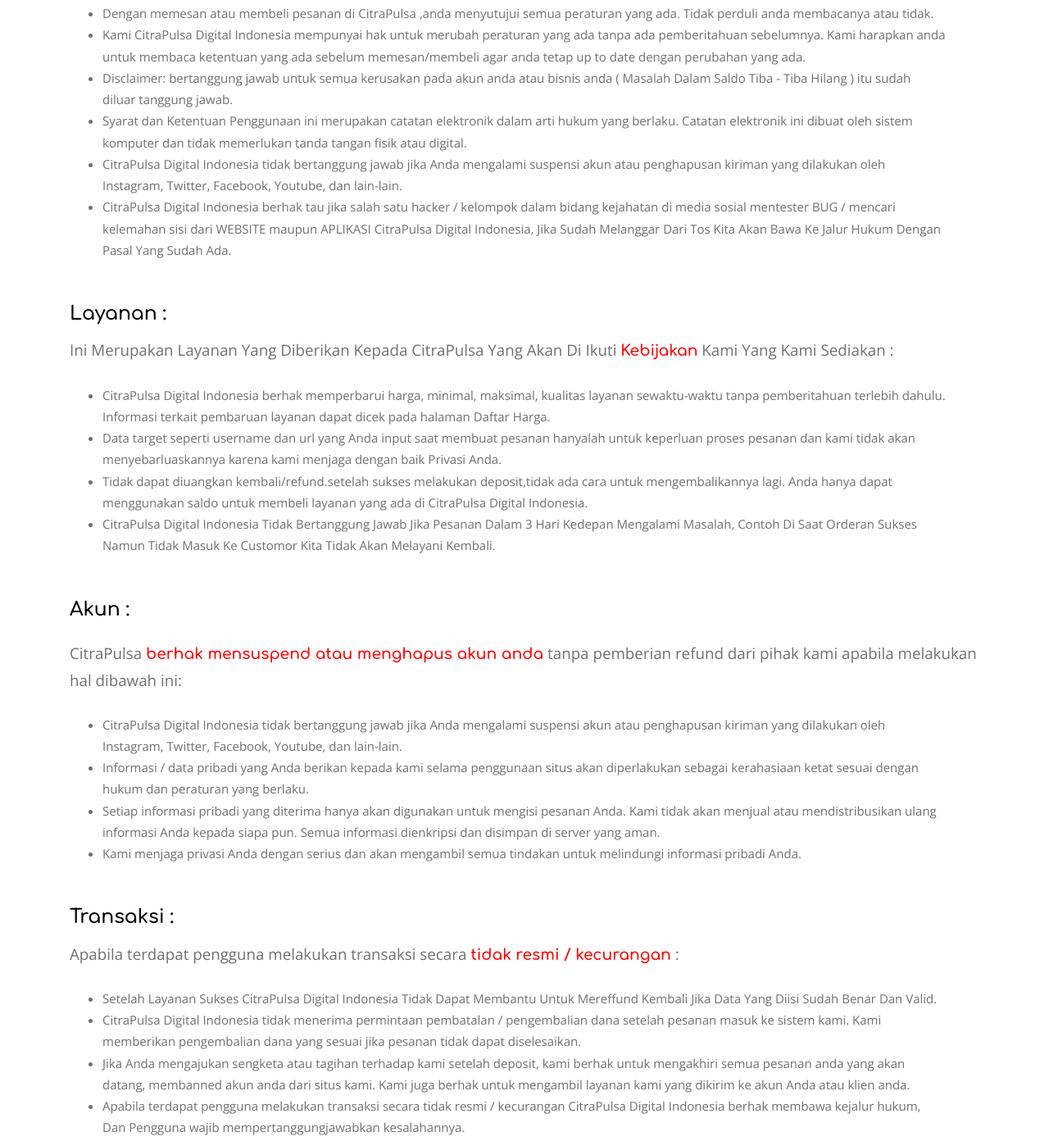
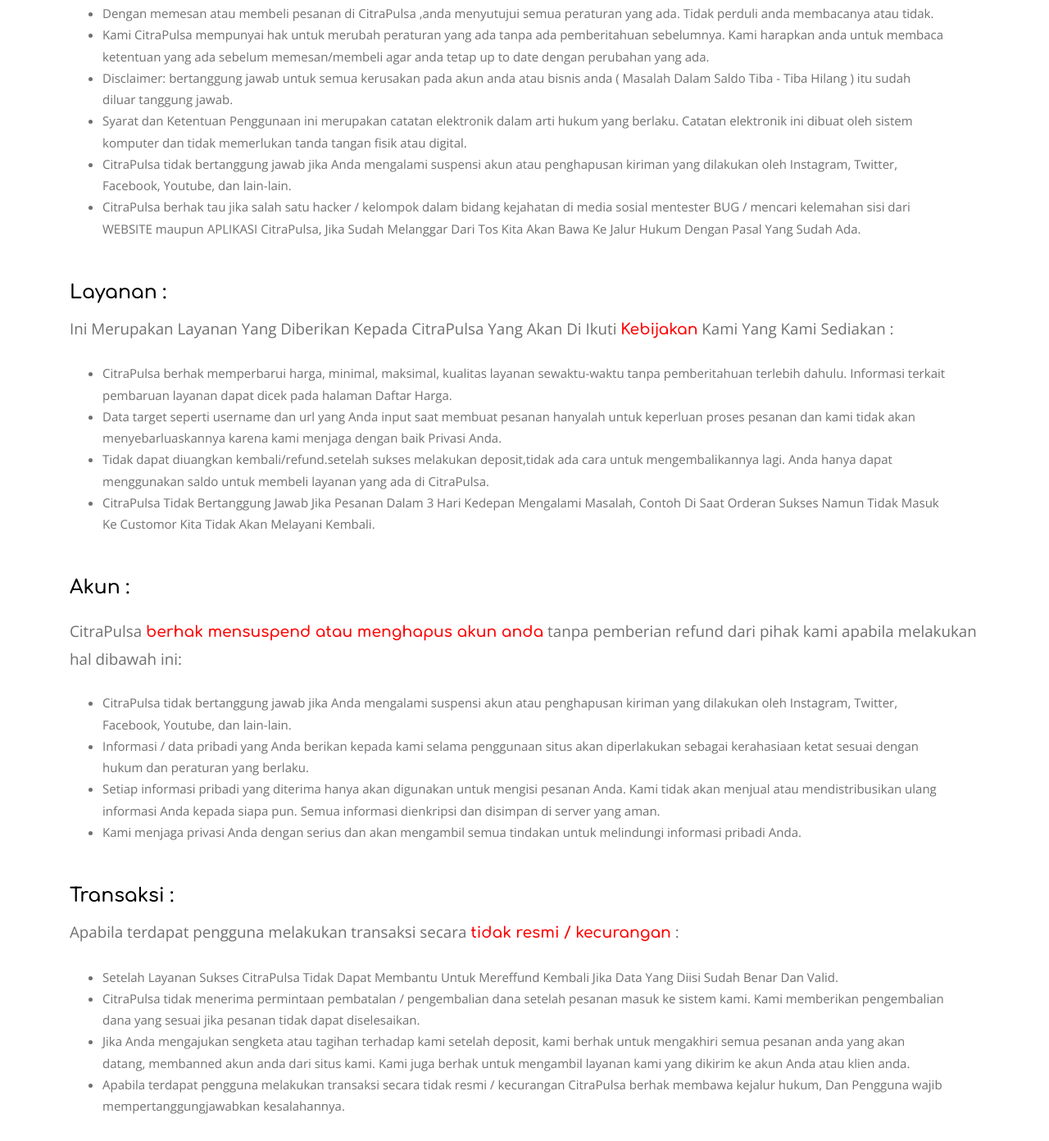
Before and after one commit to ivv1314/ivv1314.github.io, a plain HTML site: page tos.html in a window 1280 px wide. Shown: the part 779-2171 px from the top of the page at 82% size. Drawn offline with nearby package versions, Linux system fonts and the light colour scheme.

Commit message:
feat: update text

```diff
--- a/tos.html
+++ b/tos.html
@@ -7,7 +7,7 @@
 	<meta name="viewport" content="width=device-width, initial-scale=1, shrink-to-fit=no">
 
 	<!-- SEO Meta description -->
-	<meta name="description" content=CitraPulsa Digital Indonesia ~ Distributor Pulsa PPOB
+	<meta name="description" content=CitraPulsa ~ Distributor Pulsa PPOB
 		Terlengkap Dan Menyediakan H2H Termurah.>
 	<meta name="author" content=CitraPulsa>
 
@@ -16,7 +16,7 @@
 	<meta property="og:site" content=. /> <!-- website link -->
 	<meta property="og:title" content=CitraPulsa ~ Panel SMM Indonesia &amp; Distributor Pulsa PPOB Termurah Dan Penyedia
 		H2H /> <!-- title shown in the actual shared post -->
-	<meta property="og:description" content=CitraPulsa Digital Indonesia ~ Distributor Pulsa
+	<meta property="og:description" content=CitraPulsa ~ Distributor Pulsa
 		PPOB Terlengkap Dan Menyediakan H2H Termurah. /> <!-- description shown in the actual shared post -->
 	<meta property="og:image" content=storage/20200612_194908.png /> <!-- image link, make sure it's jpg -->
 	<meta property="og:url" content=. /> <!-- where do you want your post to link to -->
@@ -137,7 +137,7 @@
 							<ul style="list-style-type: disc;">
 								<li>Dengan memesan atau membeli pesanan di CitraPulsa ,anda menyutujui semua peraturan
 									yang ada. Tidak perduli anda membacanya atau tidak.</li>
-								<li>Kami CitraPulsa Digital Indonesia mempunyai hak untuk merubah peraturan yang ada tanpa
+								<li>Kami CitraPulsa mempunyai hak untuk merubah peraturan yang ada tanpa
 									ada pemberitahuan sebelumnya. Kami harapkan anda untuk membaca ketentuan yang ada
 									sebelum memesan/membeli agar anda tetap up to date dengan perubahan yang ada.</li>
 								<li>Disclaimer: bertanggung jawab untuk semua kerusakan pada akun anda atau bisnis anda
@@ -145,12 +145,12 @@
 								<li>Syarat dan Ketentuan Penggunaan ini merupakan catatan elektronik dalam arti hukum
 									yang berlaku. Catatan elektronik ini dibuat oleh sistem komputer dan tidak
 									memerlukan tanda tangan fisik atau digital.</li>
-								<li>CitraPulsa Digital Indonesia tidak bertanggung jawab jika Anda mengalami suspensi akun
+								<li>CitraPulsa tidak bertanggung jawab jika Anda mengalami suspensi akun
 									atau penghapusan kiriman yang dilakukan oleh Instagram, Twitter, Facebook, Youtube,
 									dan lain-lain.</li>
-								<li>CitraPulsa Digital Indonesia berhak tau jika salah satu hacker / kelompok dalam bidang
+								<li>CitraPulsa berhak tau jika salah satu hacker / kelompok dalam bidang
 									kejahatan di media sosial mentester BUG / mencari kelemahan sisi dari WEBSITE maupun
-									APLIKASI CitraPulsa Digital Indonesia, Jika Sudah Melanggar Dari Tos Kita Akan Bawa Ke
+									APLIKASI CitraPulsa, Jika Sudah Melanggar Dari Tos Kita Akan Bawa Ke
 									Jalur Hukum Dengan Pasal Yang Sudah Ada.</li>
 							</ul>
 						</div>
@@ -163,7 +163,7 @@
 						</p>
 						<div style="margin:20px 40px 50px 40px">
 							<ul style="list-style-type: disc;">
-								<li>CitraPulsa Digital Indonesia berhak memperbarui harga, minimal, maksimal, kualitas
+								<li>CitraPulsa berhak memperbarui harga, minimal, maksimal, kualitas
 									layanan sewaktu-waktu tanpa pemberitahuan terlebih dahulu. Informasi terkait
 									pembaruan layanan dapat dicek pada halaman Daftar Harga.</li>
 								<li>Data target seperti username dan url yang Anda input saat membuat pesanan hanyalah
@@ -171,8 +171,8 @@
 									menjaga dengan baik Privasi Anda.</li>
 								<li>Tidak dapat diuangkan kembali/refund.setelah sukses melakukan deposit,tidak ada cara
 									untuk mengembalikannya lagi. Anda hanya dapat menggunakan saldo untuk membeli
-									layanan yang ada di CitraPulsa Digital Indonesia.</li>
-								<li>CitraPulsa Digital Indonesia Tidak Bertanggung Jawab Jika Pesanan Dalam 3 Hari Kedepan
+									layanan yang ada di CitraPulsa.</li>
+								<li>CitraPulsa Tidak Bertanggung Jawab Jika Pesanan Dalam 3 Hari Kedepan
 									Mengalami Masalah, Contoh Di Saat Orderan Sukses Namun Tidak Masuk Ke Customor Kita
 									Tidak Akan Melayani Kembali.</li>
 							</ul>
@@ -187,7 +187,7 @@
 						</p>
 						<div style="margin:20px 40px 50px 40px">
 							<ul style="list-style-type: disc;">
-								<li>CitraPulsa Digital Indonesia tidak bertanggung jawab jika Anda mengalami suspensi akun
+								<li>CitraPulsa tidak bertanggung jawab jika Anda mengalami suspensi akun
 									atau penghapusan kiriman yang dilakukan oleh Instagram, Twitter, Facebook, Youtube,
 									dan lain-lain.</li>
 								<li>Informasi / data pribadi yang Anda berikan kepada kami selama penggunaan situs akan
@@ -209,9 +209,9 @@
 						</p>
 						<div style="margin:20px 40px 50px 40px">
 							<ul style="list-style-type: disc;">
-								<li>Setelah Layanan Sukses CitraPulsa Digital Indonesia Tidak Dapat Membantu Untuk
+								<li>Setelah Layanan Sukses CitraPulsa Tidak Dapat Membantu Untuk
 									Mereffund Kembali Jika Data Yang Diisi Sudah Benar Dan Valid.</li>
-								<li>CitraPulsa Digital Indonesia tidak menerima permintaan pembatalan / pengembalian dana
+								<li>CitraPulsa tidak menerima permintaan pembatalan / pengembalian dana
 									setelah pesanan masuk ke sistem kami. Kami memberikan pengembalian dana yang sesuai
 									jika pesanan tidak dapat diselesaikan.</li>
 								<li>Jika Anda mengajukan sengketa atau tagihan terhadap kami setelah deposit, kami
@@ -219,7 +219,7 @@
 									dari situs kami. Kami juga berhak untuk mengambil layanan kami yang dikirim ke akun
 									Anda atau klien anda.</li>
 								<li>Apabila terdapat pengguna melakukan transaksi secara tidak resmi / kecurangan
-									CitraPulsa Digital Indonesia berhak membawa kejalur hukum,
+									CitraPulsa berhak membawa kejalur hukum,
 									Dan Pengguna wajib mempertanggungjawabkan kesalahannya.</li>
 							</ul>
 						</div>
@@ -241,7 +241,7 @@
 					<div class="col-lg-4 mb-4 mb-lg-0">
 						<div class="footer-nav-wrap">
 							<img src=images/logo-removebg-preview.png alt="footer logo" width="180" class="img-fluid mb-3">
-							<p>CitraPulsa Digital Indonesia ~ Distributor Pulsa PPOB
+							<p>CitraPulsa ~ Distributor Pulsa PPOB
 								Terlengkap Dan Menyediakan H2H Termurah.</p>
 
 							<ul class="list-inline">
```
Also changed, not shown: index.html (+5 -5 lines), kontak.html (+3 -3 lines).
